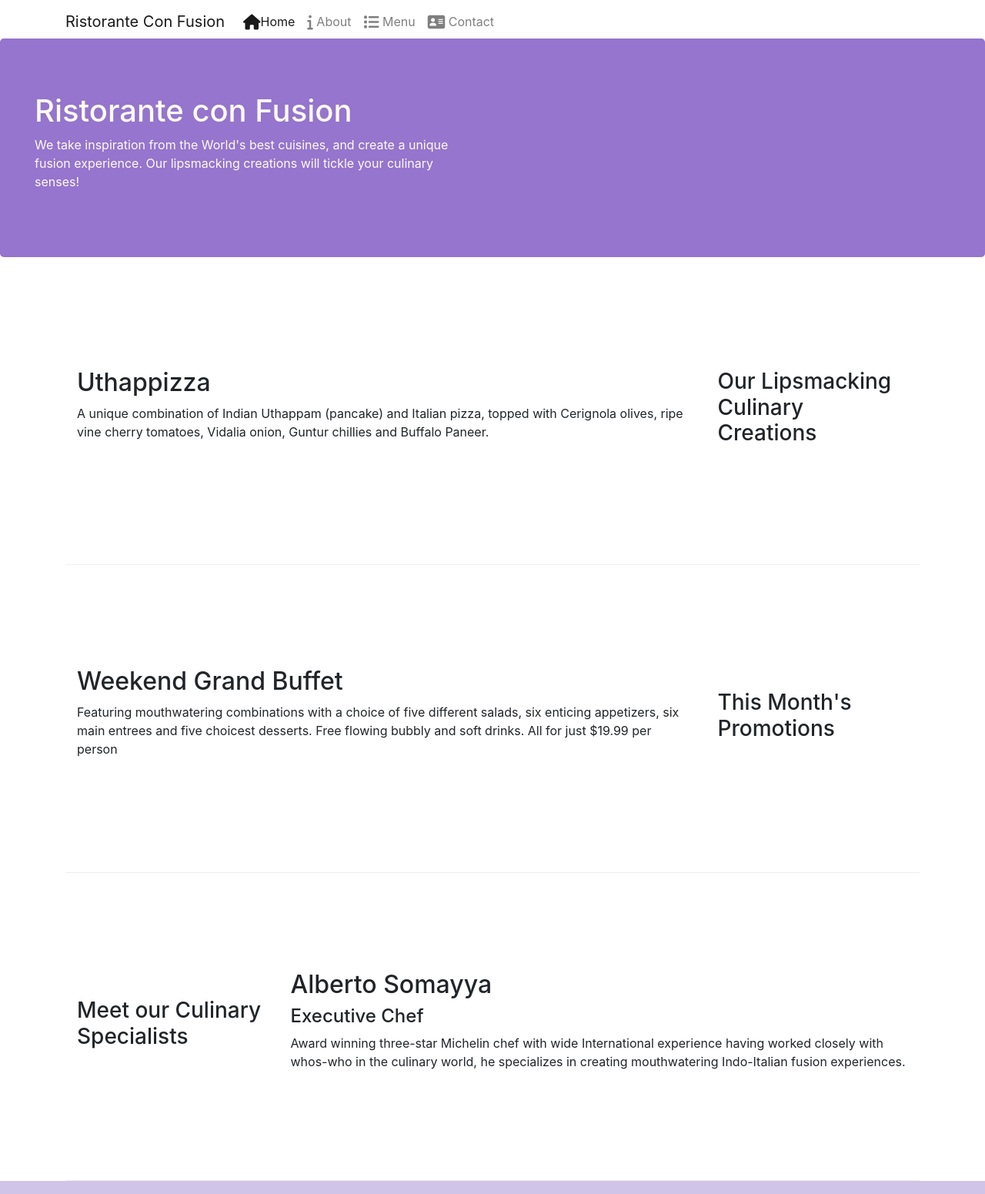
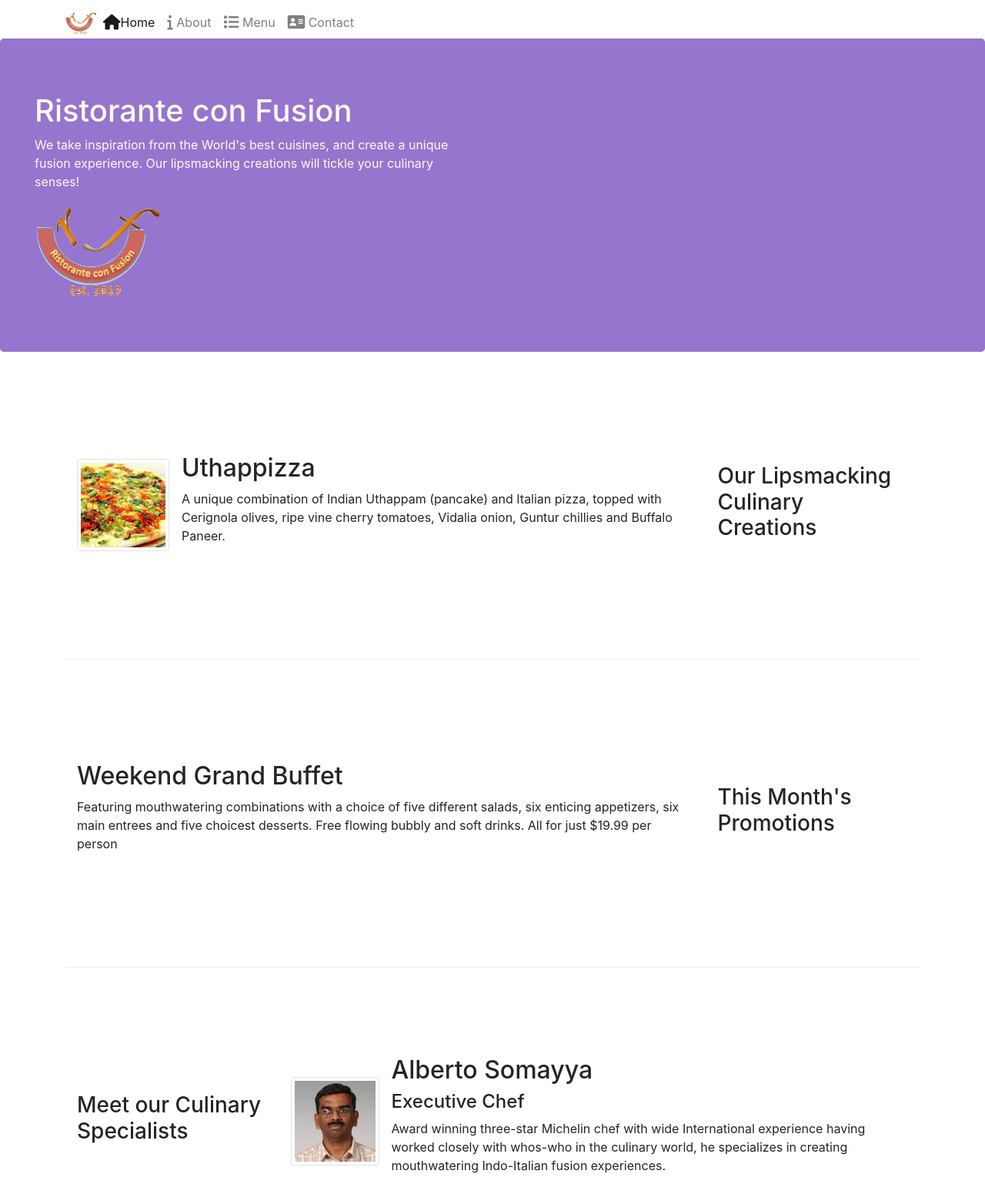
Before and after one commit to avinashpandey29/coursera_prj_with_react, a plain HTML site: page conFusion_new/index.html in a window 1280 px wide. Shown: the top 1551 px of the page at 77% size. Drawn offline with nearby package versions, Linux system fonts and the light colour scheme.

Commit message:
images and media

```diff
--- a/conFusion_new/index.html
+++ b/conFusion_new/index.html
@@ -27,7 +27,7 @@
                 <span class="navbar-toggler-icon"></span>
             </button>
 
-           <a class="navbar-brand" href="#">Ristorante Con Fusion</a>
+           <a class="navbar-brand mr-auto" href="#"><img src="img/logo.png" height="30" width="41"></a>
 
            <div class="collapse navbar-collapse" id="Navbar">
 
@@ -50,7 +50,8 @@
                     <h1>Ristorante con Fusion</h1>
                     <p>We take inspiration from the World's best cuisines, and create a unique fusion experience. Our lipsmacking creations will tickle your culinary senses!</p>
                 </div>
-                <div class="col-12 col-sm">
+                <div class=" col-12 col-sm-6 align-self-center">
+                    <img src="img/logo.png" class="img-fluid">
                 </div>
             </div>
         </div>
@@ -62,8 +63,18 @@
                 <h3>Our Lipsmacking Culinary Creations</h3>
             </div>
             <div class="col col-sm order-sm-first col-md">
-                <h2>Uthappizza</h2>
-                <p>A unique combination of Indian Uthappam (pancake) and Italian pizza, topped with Cerignola olives, ripe vine cherry tomatoes, Vidalia onion, Guntur chillies and Buffalo Paneer.</p>
+                <div class="media">
+                    <img class="d-flex mr-3 img-thumbnail align-self-center"
+                            src="img/uthappizza.png" alt="Uthappizza">
+                    <div class="media-body">
+                        <h2 class="mt-0">Uthappizza</h2>
+                        <p class="d-none d-sm-block">A unique combination of Indian Uthappam (pancake) and
+                            Italian pizza, topped with Cerignola olives, ripe vine
+                            cherry tomatoes, Vidalia onion, Guntur chillies and
+                            Buffalo Paneer.</p>
+                    </div>
+                </div>
+
             </div>
         </div>
 
@@ -83,9 +94,19 @@
                 <h3>Meet our Culinary Specialists</h3>
             </div>
             <div class="col col-sm col-md">
-                <h2>Alberto Somayya</h2>
-                <h4>Executive Chef</h4>
-                <p>Award winning three-star Michelin chef with wide International experience having worked closely with whos-who in the culinary world, he specializes in creating mouthwatering Indo-Italian fusion experiences. </p>
+                <div class="media">
+                    <img class="d-flex mr-3 img-thumbnail align-self-center"
+                            src="img/alberto.png" alt="Alberto Somayya">
+                    <div class="media-body">
+                        <h2 class="mt-0">Alberto Somayya</h2>
+                        <h4>Executive Chef</h4>
+                        <p class="d-none d-sm-block">Award winning three-star Michelin chef with wide
+                            International experience having worked closely with
+                            whos-who in the culinary world, he specializes in
+                            creating mouthwatering Indo-Italian fusion experiences.
+                            </p>
+                    </div>
+                </div>
             </div>
         </div>
     </div>
```
Also changed, not shown: conFusion_new/aboutus.html (+4 -3 lines), conFusion_new/contactus.html (+3 -2 lines), conFusion_new/img/alberto.png (added), conFusion_new/img/buffet.png (added), conFusion_new/img/logo.png (added), conFusion_new/img/uthappizza.png (added), 1 other file.
